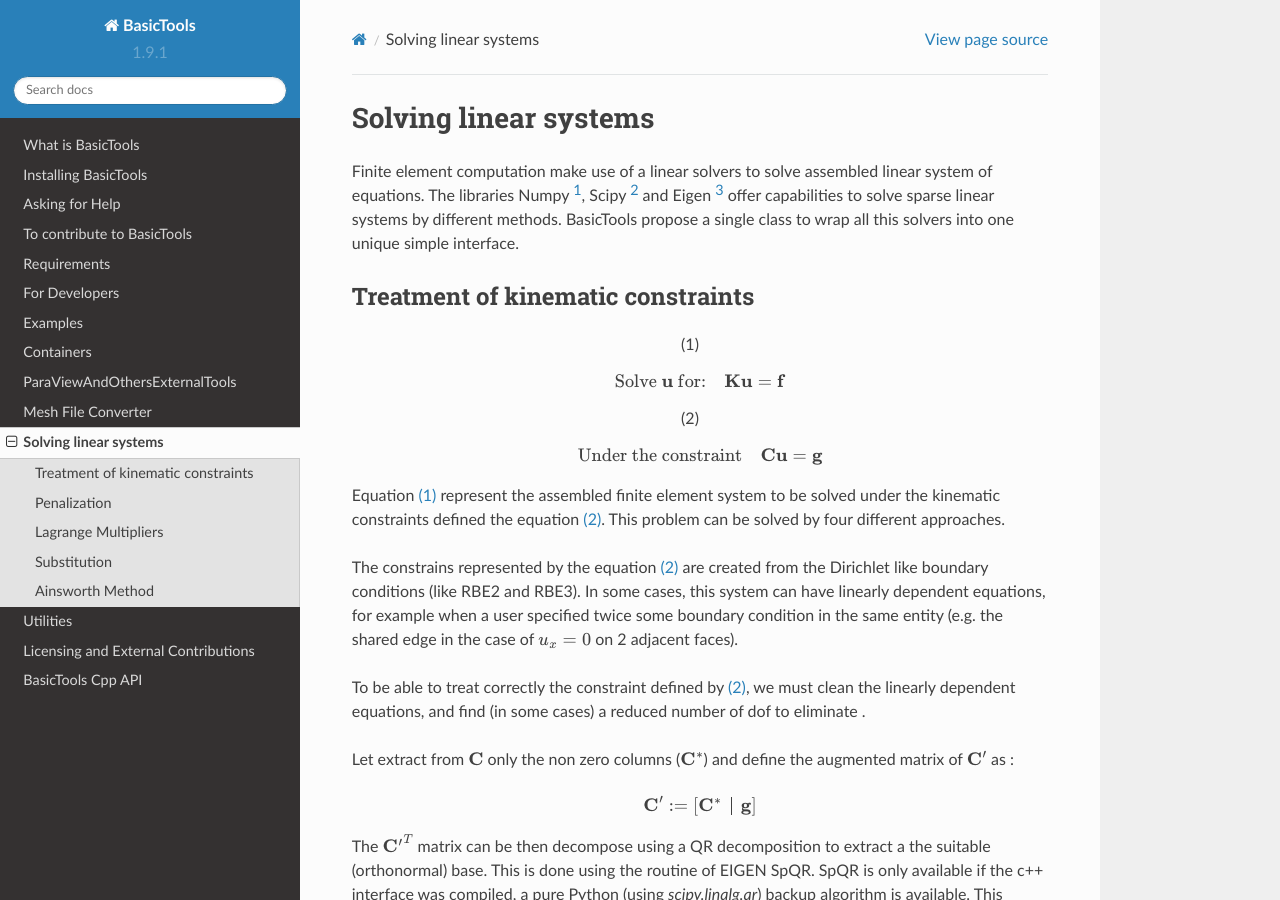
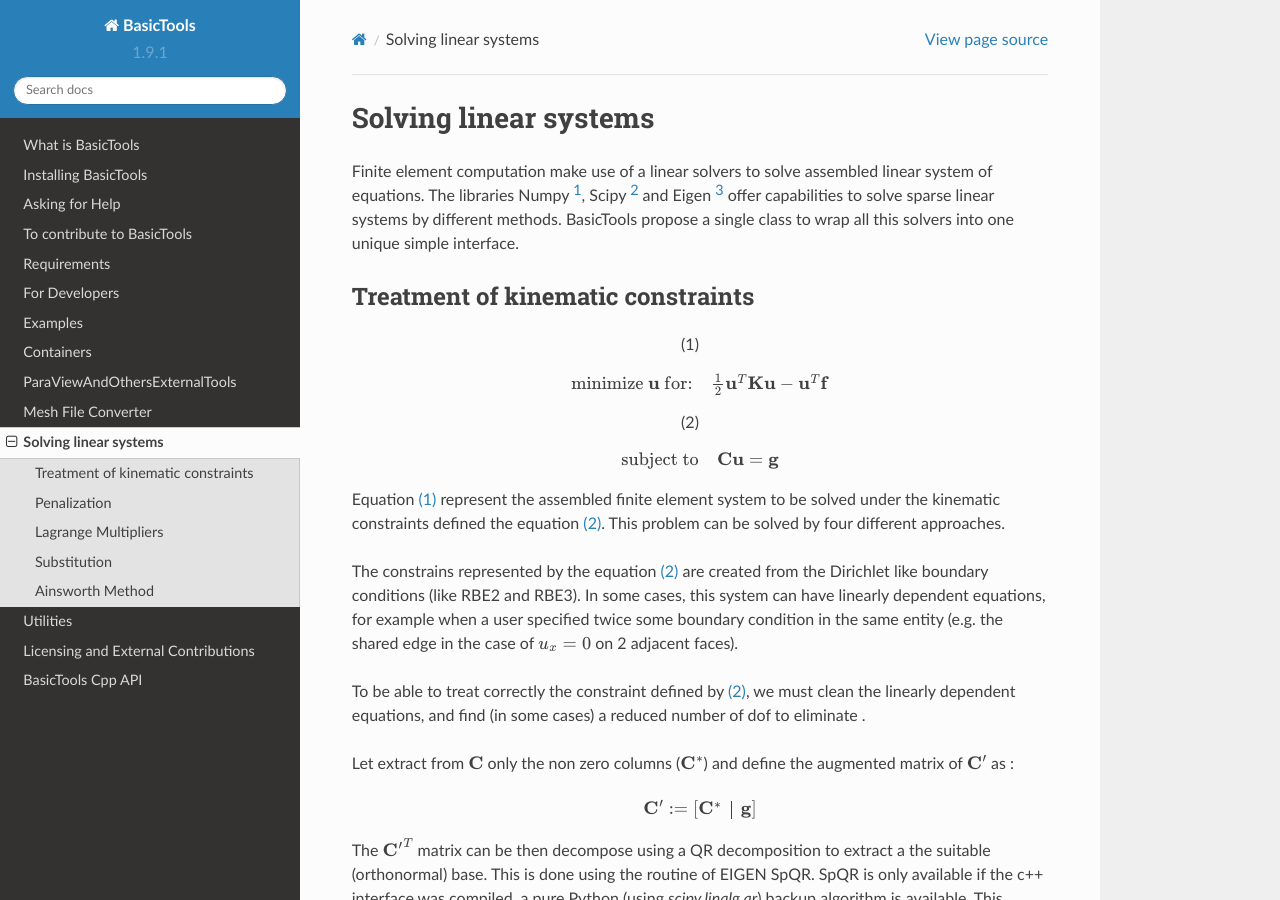
Before and after one commit to basileMarchand/basictools-frozen, a Sphinx documentation site: the page built from docs/Kinematics.rst, in a window 1280 px wide and 900 px high. Built offline with Sphinx 7.4.7 and the Read the Docs theme 2.0.0, drawn with Linux system fonts in a browser that asks for light colours; pages that are not in the unit, such as notebooks, are missing from menus.

Commit message:
(ConstraintsHolder.py) Correct documentation

```diff
--- a/docs/Kinematics.rst
+++ b/docs/Kinematics.rst
@@ -12,7 +12,7 @@ Treatment of kinematic constraints
 .. math::
     \begin{equation}
     \begin{matrix}
-    \text{Solve } \UFE \text{ for:} &\KFE \UFE = \FFE \\
+    \text{minimize } \UFE \text{ for:} & \frac{1}{2} \UFE^T \KFE \UFE - \UFE^T \FFE \\
     \end{matrix}
     \end{equation}
     :label: KUF
@@ -20,7 +20,7 @@ Treatment of kinematic constraints
 .. math::
     \begin{equation}
     \begin{matrix}
-    \text{Under the constraint} &\CFE \UFE = \GFE \\
+    \text{subject to} &\CFE \UFE = \GFE \\
     \end{matrix}
     \end{equation}
     :label: CUG
```
Also changed, not shown: 1 other file.
